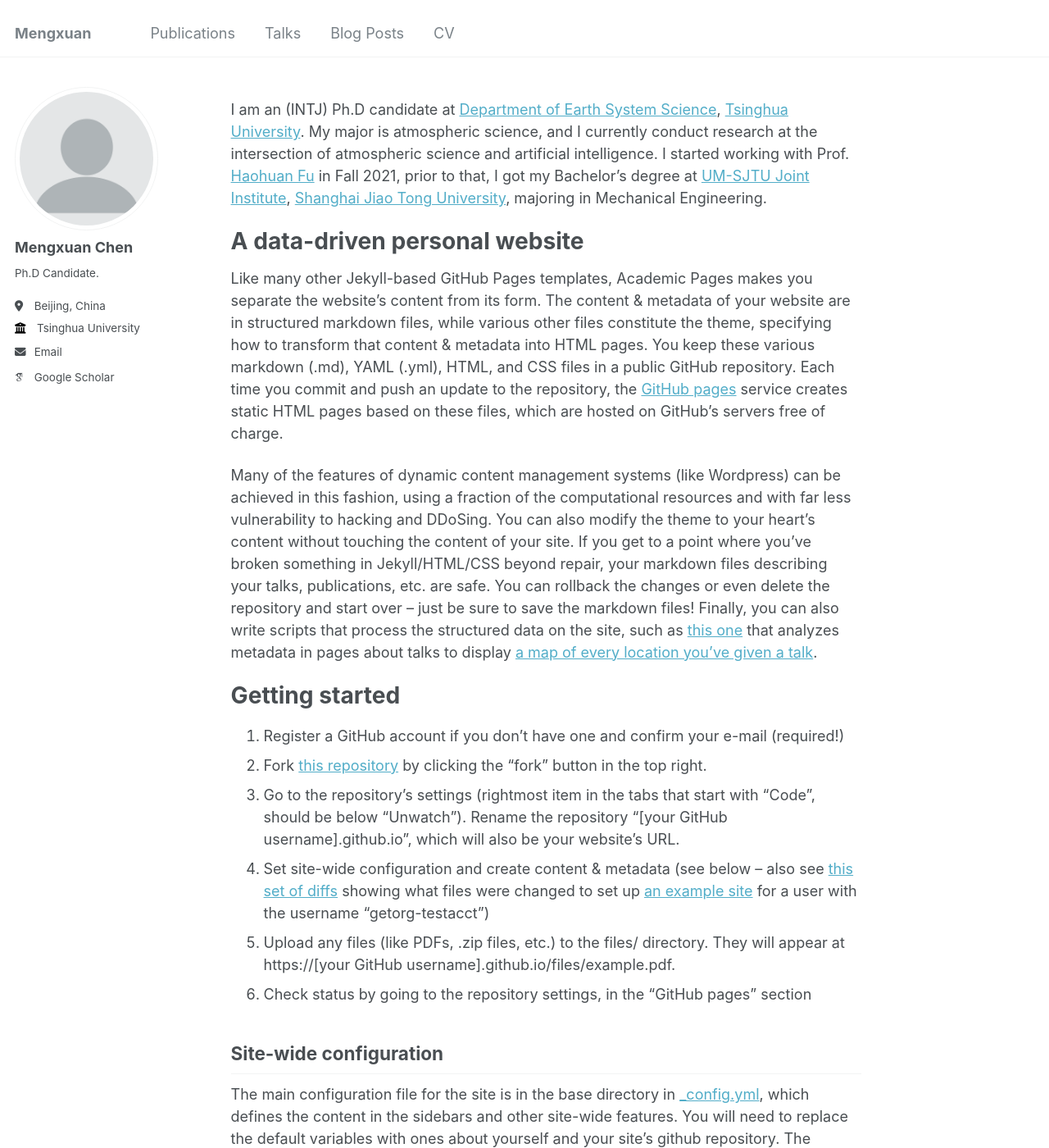
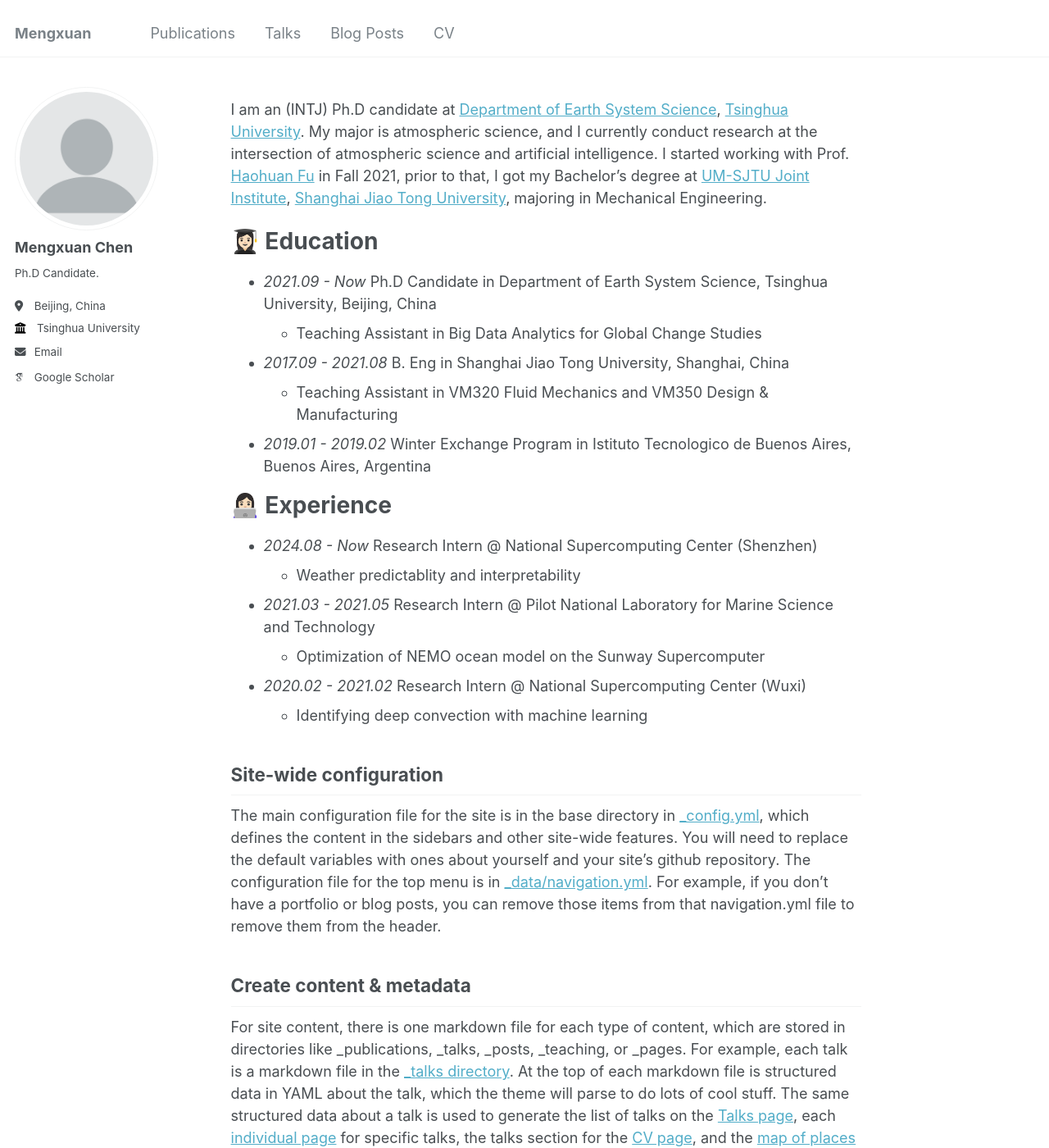
Before and after one commit to SauryChen/SauryChen.github.io, a Jekyll site: the page built from _pages/about.md, in a window 1280 px wide and 1400 px high. Shown: the whole window at 82% size. Built offline with Jekyll 4.4.1, drawn with Linux system fonts in a browser that asks for light colours; some web fonts are replaced.

Commit message:
Update about.md

```diff
--- a/_pages/about.md
+++ b/_pages/about.md
@@ -9,20 +9,22 @@ redirect_from:
 
 I am an (INTJ) Ph.D candidate at [Department of Earth System Science](https://www.dess.tsinghua.edu.cn), [Tsinghua University](https://www.tsinghua.edu.cn). My major is atmospheric science, and I currently conduct research at the intersection of atmospheric science and artificial intelligence. I started working with Prof. [Haohuan Fu](http://www.thuhpgc.net/mediawiki/index.php/Haohuan_Fu) in Fall 2021, prior to that, I got my Bachelor's degree at [UM-SJTU Joint Institute](https://www.ji.sjtu.edu.cn/cn/), [Shanghai Jiao Tong University](https://www.sjtu.edu.cn), majoring in Mechanical Engineering.
 
-A data-driven personal website
+👩🏻‍🎓 Education
 ======
-Like many other Jekyll-based GitHub Pages templates, Academic Pages makes you separate the website's content from its form. The content & metadata of your website are in structured markdown files, while various other files constitute the theme, specifying how to transform that content & metadata into HTML pages. You keep these various markdown (.md), YAML (.yml), HTML, and CSS files in a public GitHub repository. Each time you commit and push an update to the repository, the [GitHub pages](https://pages.github.com/) service creates static HTML pages based on these files, which are hosted on GitHub's servers free of charge.
++ *2021.09 - Now*       Ph.D Candidate in Department of Earth System Science, Tsinghua University, Beijing, China
+  + Teaching Assistant in Big Data Analytics for Global Change Studies
++ *2017.09 - 2021.08*   B. Eng in Shanghai Jiao Tong University, Shanghai, China
+  + Teaching Assistant in VM320 Fluid Mechanics and VM350 Design & Manufacturing
++ *2019.01 - 2019.02*   Winter Exchange Program in Istituto Tecnologico de Buenos Aires, Buenos Aires, Argentina
 
-Many of the features of dynamic content management systems (like Wordpress) can be achieved in this fashion, using a fraction of the computational resources and with far less vulnerability to hacking and DDoSing. You can also modify the theme to your heart's content without touching the content of your site. If you get to a point where you've broken something in Jekyll/HTML/CSS beyond repair, your markdown files describing your talks, publications, etc. are safe. You can rollback the changes or even delete the repository and start over -- just be sure to save the markdown files! Finally, you can also write scripts that process the structured data on the site, such as [this one](https://github.com/academicpages/academicpages.github.io/blob/master/talkmap.ipynb) that analyzes metadata in pages about talks to display [a map of every location you've given a talk](https://academicpages.github.io/talkmap.html).
-
-Getting started
+👩🏻‍💻 Experience
 ======
-1. Register a GitHub account if you don't have one and confirm your e-mail (required!)
-1. Fork [this repository](https://github.com/academicpages/academicpages.github.io) by clicking the "fork" button in the top right.
-1. Go to the repository's settings (rightmost item in the tabs that start with "Code", should be below "Unwatch"). Rename the repository "[your GitHub username].github.io", which will also be your website's URL.
-1. Set site-wide configuration and create content & metadata (see below -- also see [this set of diffs](http://archive.is/3TPas) showing what files were changed to set up [an example site](https://getorg-testacct.github.io) for a user with the username "getorg-testacct")
-1. Upload any files (like PDFs, .zip files, etc.) to the files/ directory. They will appear at https://[your GitHub username].github.io/files/example.pdf.
-1. Check status by going to the repository settings, in the "GitHub pages" section
++ *2024.08 - Now*       Research Intern @ National Supercomputing Center (Shenzhen)
+  + Weather predictablity and interpretability
++ *2021.03 - 2021.05*   Research Intern @ Pilot National Laboratory for Marine Science and Technology
+  + Optimization of NEMO ocean model on the Sunway Supercomputer
++ *2020.02 - 2021.02*   Research Intern @ National Supercomputing Center (Wuxi)
+  + Identifying deep convection with machine learning
 
 Site-wide configuration
 ------
```
